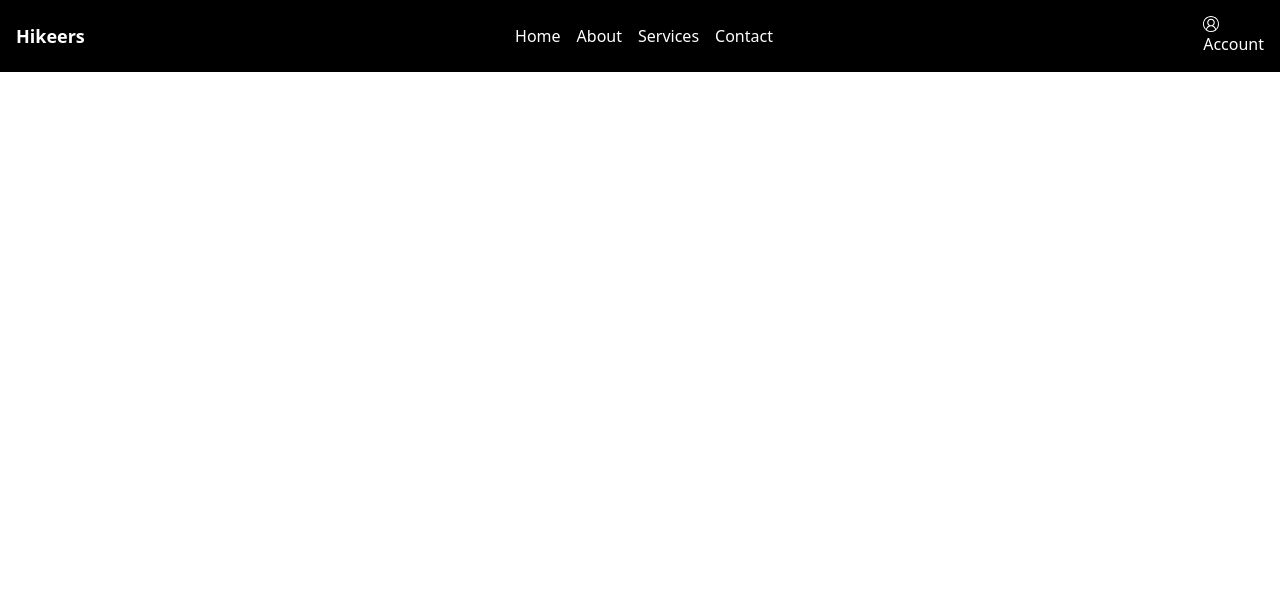
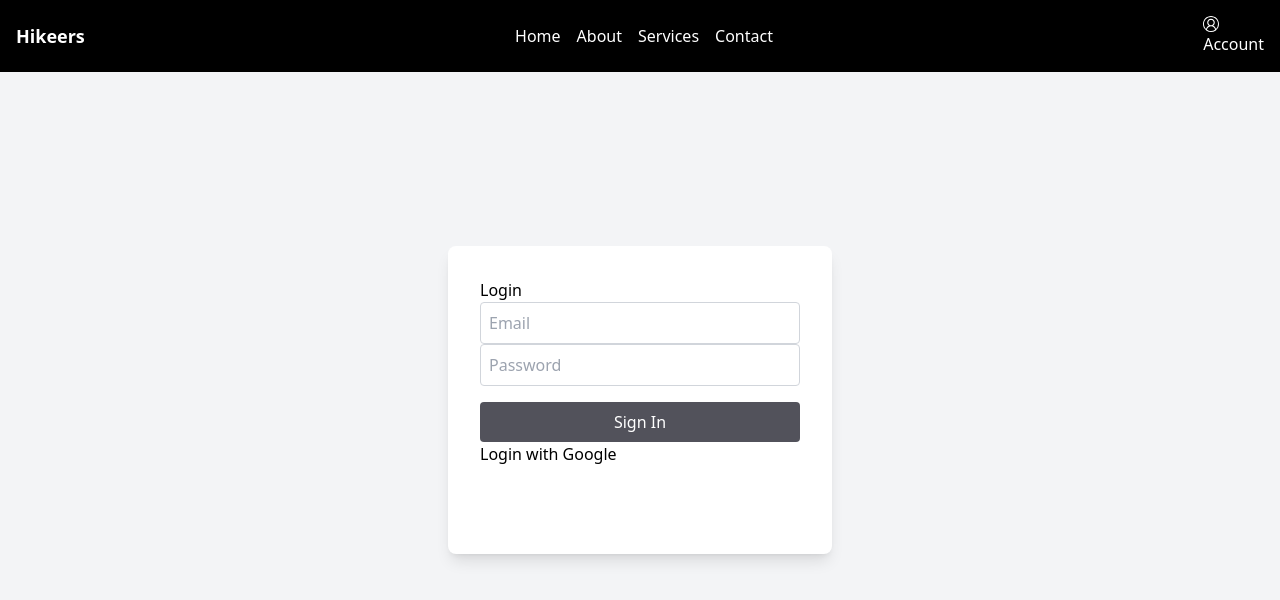
Before and after one commit to alexander784/Hikeer, a React (Create React App) app: page /signin in a window 1280 px wide. Shown: the top 600 px of the page. Built offline with nearby package versions, Linux system fonts and the light colour scheme.

Commit message:
Configure login with Google

```diff
--- a/src/App.jsx
+++ b/src/App.jsx
@@ -11,7 +11,7 @@ import Signin from './components/Signin';
 function App() {
   return (
     <Router>
-    <Navbar />
+    <Navbar className="fixed"/>
     <Routes>
       <Route path='/' element={<Home />}/>
       <Route path='/destinations' element={<ExploreDestinations />} />
--- a/src/components/ExploreDestination.jsx
+++ b/src/components/ExploreDestination.jsx
@@ -4,6 +4,7 @@ import 'slick-carousel/slick/slick.css';
 import 'slick-carousel/slick/slick-theme.css';
 import destinations from '../destinations';
 import { useNavigate } from 'react-router-dom';
+import Navbar from './Navbar';
 
 const ExploreDestinations = () => {
   const [selectedDestination, setSelectedDestination] = useState(null);
@@ -29,6 +30,7 @@ const ExploreDestinations = () => {
 
   }
   return (
+    <>
     <div className="relative py-16 px-8 bg-white">
       <h2 className="text-black text-3xl font-bold text-center mb-8">Explore Our Destinations</h2>
       <div className="relative z-10">
@@ -61,6 +63,8 @@ const ExploreDestinations = () => {
         </div>
       )}
     </div>
+    </>
+
   );
 };
 
--- a/src/components/Footer.jsx
+++ b/src/components/Footer.jsx
@@ -4,7 +4,7 @@ import { FaXTwitter } from "react-icons/fa6";
 
 const Footer = () => {
   return (
-    <footer className="bg-orange-950 text-gray-300 py-8">
+    <footer className="bg-black text-gray-300 py-8">
       <div className="container mx-auto px-4">
         <div className="grid grid-cols-1 md:grid-cols-3 gap-8">
           <div>
--- a/src/components/Navbar.jsx
+++ b/src/components/Navbar.jsx
@@ -12,7 +12,7 @@ const Navbar = () => {
       <div className='flex space-x-4'>
         <a href="/" className='text-white hover:text-gray-700'>Home</a>
         <a href="" className='text-white hover:text-gray-700'>About</a>
-        <a href="/exploredestination" className='text-white hover:text-gray-700'>Services</a>
+        <a href="/" className='text-white hover:text-gray-700'>Services</a>
         <a href="footer" className='text-white hover:text-gray-700'>Contact</a>
       </div>
       <div>
--- a/src/components/Signin.jsx
+++ b/src/components/Signin.jsx
@@ -4,6 +4,19 @@ import { GoogleLogin } from '@react-oauth/google';
 
 const Signin = () => {
   return (
+    <div className='flex justify-center items-center min-h-screen bg-gray-100'>
+      <div className='bg-white p-8 rounded-lg shadow-lg w-96'>
+      <h1>Login</h1>
+      <form>
+      <input type='email' placeholder='Email' className='w-full p-2 border border-gray-300 rounded'
+      />
+      <input type='password' placeholder='Password' className='w-full p-2 mb-4 border border-gray-300 rounded'
+      />
+      <button type='submit' className='w-full py-2 bg-zinc-600 text-white rounded'>
+        Sign In
+      </button>
+    </form>
+    <h1>Login with Google</h1>
     <GoogleLogin
        onSuccess={credentialResponse => {
         console.log(credentialResponse);
@@ -12,6 +25,14 @@ const Signin = () => {
         console.log('Login Failed');
     }}
     />
+    <div className='mt-4 text-center text-sm text-black'>
+    </div>
+
+
+    </div>
+    </div>
+
+
     )
 }
 
--- a/src/index.jsx
+++ b/src/index.jsx
@@ -6,11 +6,11 @@ import { GoogleOAuthProvider } from '@react-oauth/google';
 
 const root = ReactDOM.createRoot(document.getElementById('root'));
 root.render(
-  <GoogleOAuthProvider clientId="<518606239750-29iajdsuiblm9o14ika5end9hql6dud6.apps.googleusercontent.com">
   <React.StrictMode>
+  <GoogleOAuthProvider clientId="300808606121-389meiui0aqi5feih0q43ie2f9peueaf.apps.googleusercontent.com">
     <App />
+  </GoogleOAuthProvider>
   </React.StrictMode>
-  </GoogleOAuthProvider>
 );
 
 // If you want to start measuring performance in your app, pass a function
```
